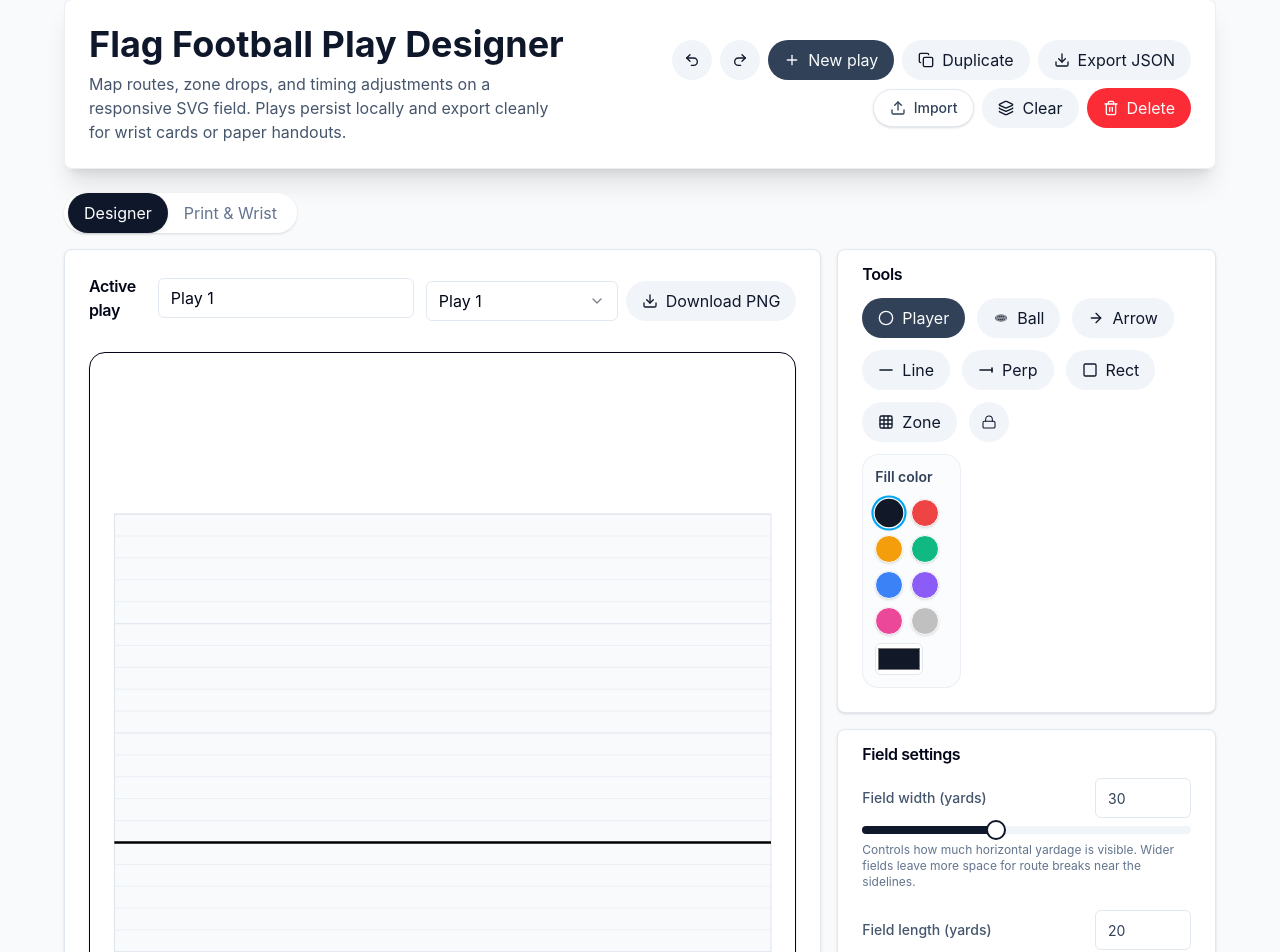
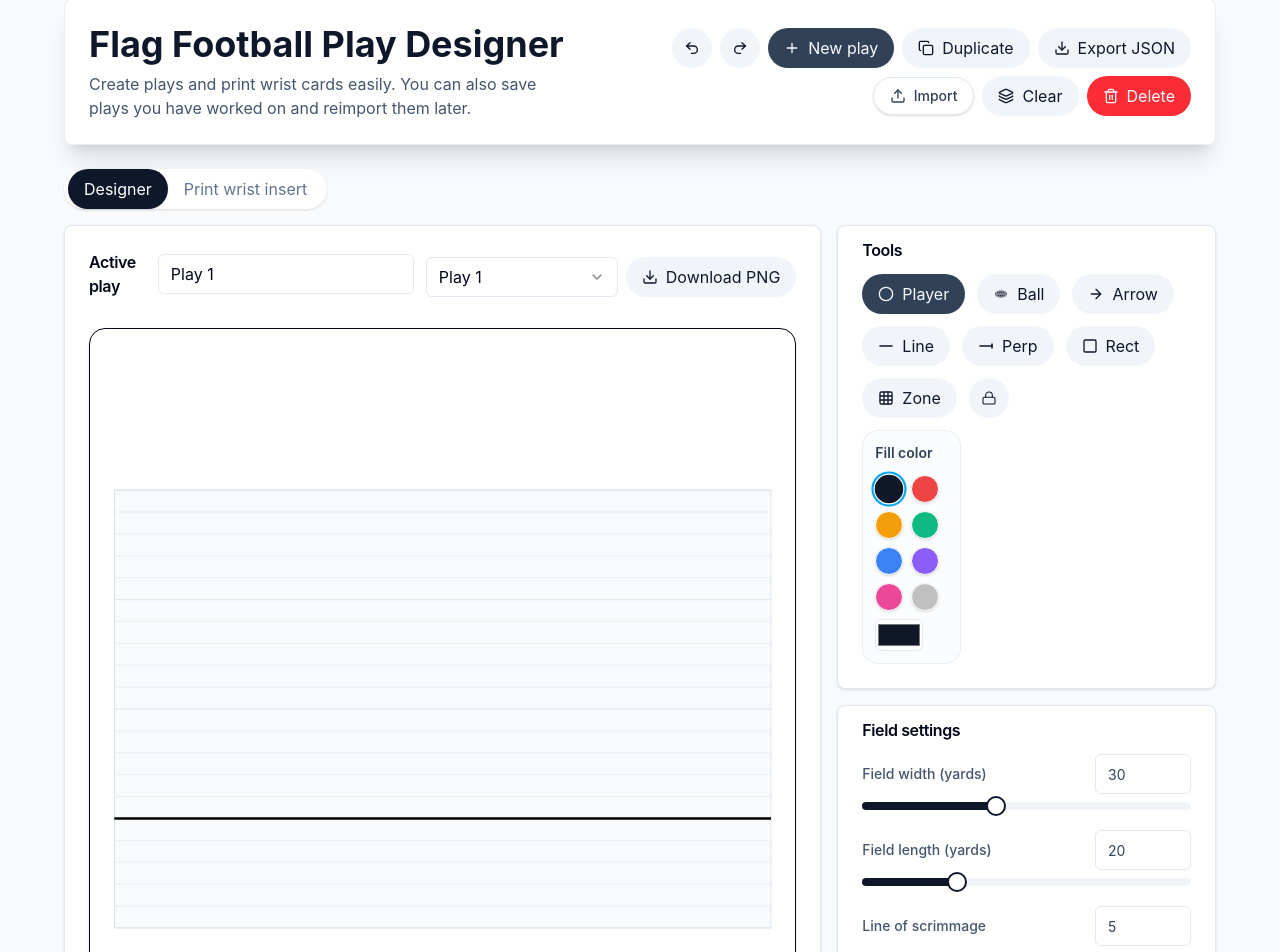
Before and after one commit to aaravchowbey/flag-football-play-designer, a React (Vite) app in the folder play-designer/: page / in a window 1280 px wide. Shown: the part 25-977 px from the top of the page. Built offline with nearby package versions, Linux system fonts and the light colour scheme.

Commit message:
Minor ui changes

```diff
--- a/play-designer/src/App.tsx
+++ b/play-designer/src/App.tsx
@@ -353,8 +353,7 @@ export default function App() {
             <div>
               <h1 className="text-3xl font-bold text-slate-900 md:text-4xl">Flag Football Play Designer</h1>
               <p className="mt-2 max-w-2xl text-sm text-slate-600 md:text-base">
-                Map routes, zone drops, and timing adjustments on a responsive SVG field. Plays persist locally and export cleanly for
-                wrist cards or paper handouts.
+                Create plays and print wrist cards easily. You can also save plays you have worked on and reimport them later.
               </p>
             </div>
             <div className="flex flex-wrap items-center justify-end gap-2">
@@ -399,7 +398,7 @@ export default function App() {
               Designer
             </TabsTrigger>
             <TabsTrigger value="board" className="rounded-full px-4 py-2 text-sm data-[state=active]:bg-slate-900 data-[state=active]:text-white">
-              Print & Wrist
+              Print wrist insert
             </TabsTrigger>
           </TabsList>
 
@@ -503,7 +502,6 @@ export default function App() {
                       max={60}
                       step={1}
                     />
-                    <p className="text-xs text-slate-500">Controls how much horizontal yardage is visible. Wider fields leave more space for route breaks near the sidelines.</p>
                   </div>
 
                   <div className="space-y-2">
@@ -530,7 +528,6 @@ export default function App() {
                       max={60}
                       step={1}
                     />
-                    <p className="text-xs text-slate-500">Adjust the number of vertical yard markers. Shorter fields are handy for red-zone installs.</p>
                   </div>
 
                   <div className="space-y-2">
@@ -556,7 +553,7 @@ export default function App() {
                         className="w-24"
                       />
                     </div>
-                    <p className="text-xs text-slate-500">Leave blank to hide the LOS stripe. Values automatically clamp to the configured field length.</p>
+                    <p className="text-xs text-slate-500">Leave blank to hide the LOS stripe.</p>
                   </div>
                 </CardContent>
               </Card>
--- a/play-designer/src/features/play-designer/components/BoardView.tsx
+++ b/play-designer/src/features/play-designer/components/BoardView.tsx
@@ -105,9 +105,6 @@ export function BoardView({ plays, printConfig, wristConfig, onUpdateWristConfig
                       onChange={handlePlayCountChange}
                     />
                   </div>
-                  <Button variant="secondary" onClick={autofillSelection} className="justify-center">
-                    Fill with first {wristConfig.playCount} plays
-                  </Button>
                 </div>
               </div>
 
```
